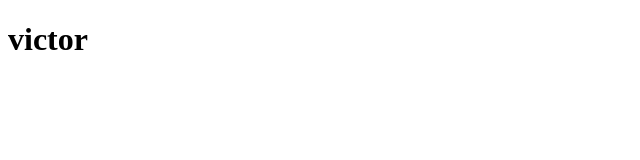
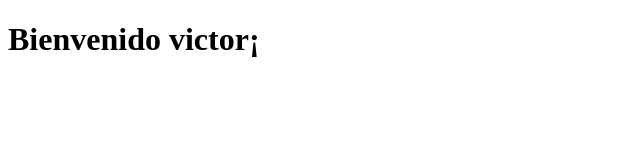
Before and after one commit to tobyfire/new, a plain HTML site: page index.html in a window 1280 px wide. Shown: the whole page, without its empty margins (0-640 px from the left). Drawn offline with Linux system fonts and the light colour scheme.

Commit message:
Bienvendo

```diff
--- a/index.html
+++ b/index.html
@@ -7,7 +7,7 @@
     <title>titulo</title>
 </head>
 <body>
-   <h1>victor</h1>
+   <h1>Bienvenido victor¡</h1>
 
 </body>
 </html>
```
